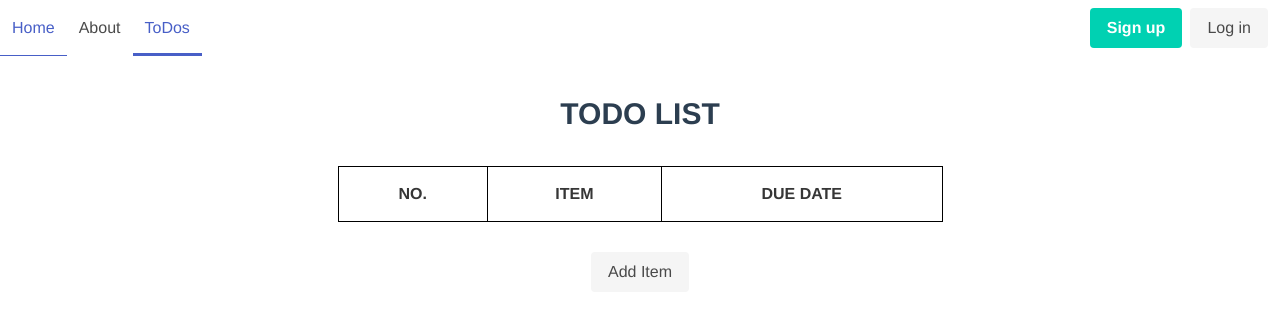
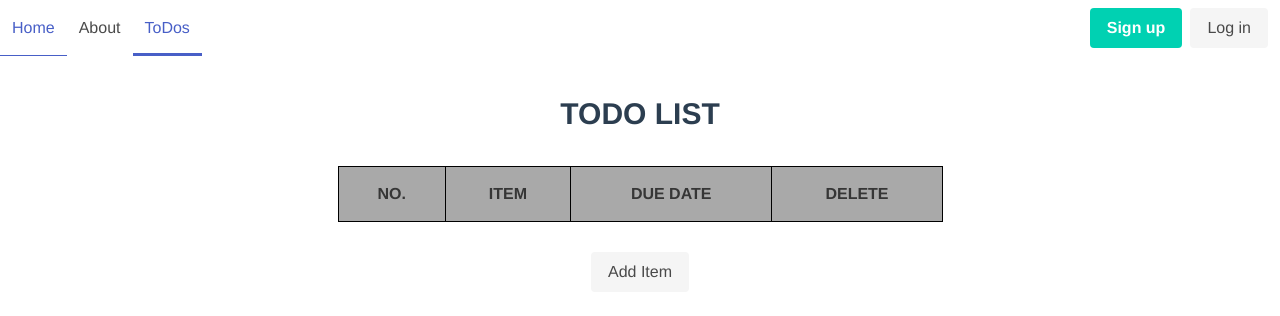
Before and after one commit to jkrisfox/projectTemplate, a Vue app in the folder client/: page /todos in a window 1280 px wide. Shown: the top 316 px of the page. Built offline with nearby package versions, Linux system fonts and the light colour scheme.

Commit message:
added a delete function - wasn't sure if we were supposed to?

```diff
--- a/client/src/views/ToDos.vue
+++ b/client/src/views/ToDos.vue
@@ -13,11 +13,13 @@
                     <th>NO.</th>
                     <th>ITEM</th>
                     <th>DUE DATE</th>
+                    <th>DELETE</th>
                 </tr>
                 <tr v-for="(todo,index) in mytodos" v-bind:key="index">
                     <td>{{index+1}}</td>
                     <td><span>{{todo.name}}</span></td>
                     <td><span>{{todo.duedate}}</span></td>
+                    <td><button class="button" v-on:click="deleteItem(index)">x</button></td>
                 </tr>
             </table>
         </div>
@@ -58,6 +60,10 @@ export default class ToDos extends Vue {
     //irrelevant
     addToDoItem(){
         this.mytodos.push({name: `todo${new Date().getTime()}`, duedate: undefined});
+    }
+
+    deleteItem(ind: number){
+        this.mytodos.splice(ind,1);
     }
 
     successAdditem(n:ToDo){
@@ -109,6 +115,10 @@ table {
     margin: auto;
 }
 
+th {
+    background-color: darkgrey;
+}
+
 th, td {
     padding: 15px;
     text-align: center;
```
